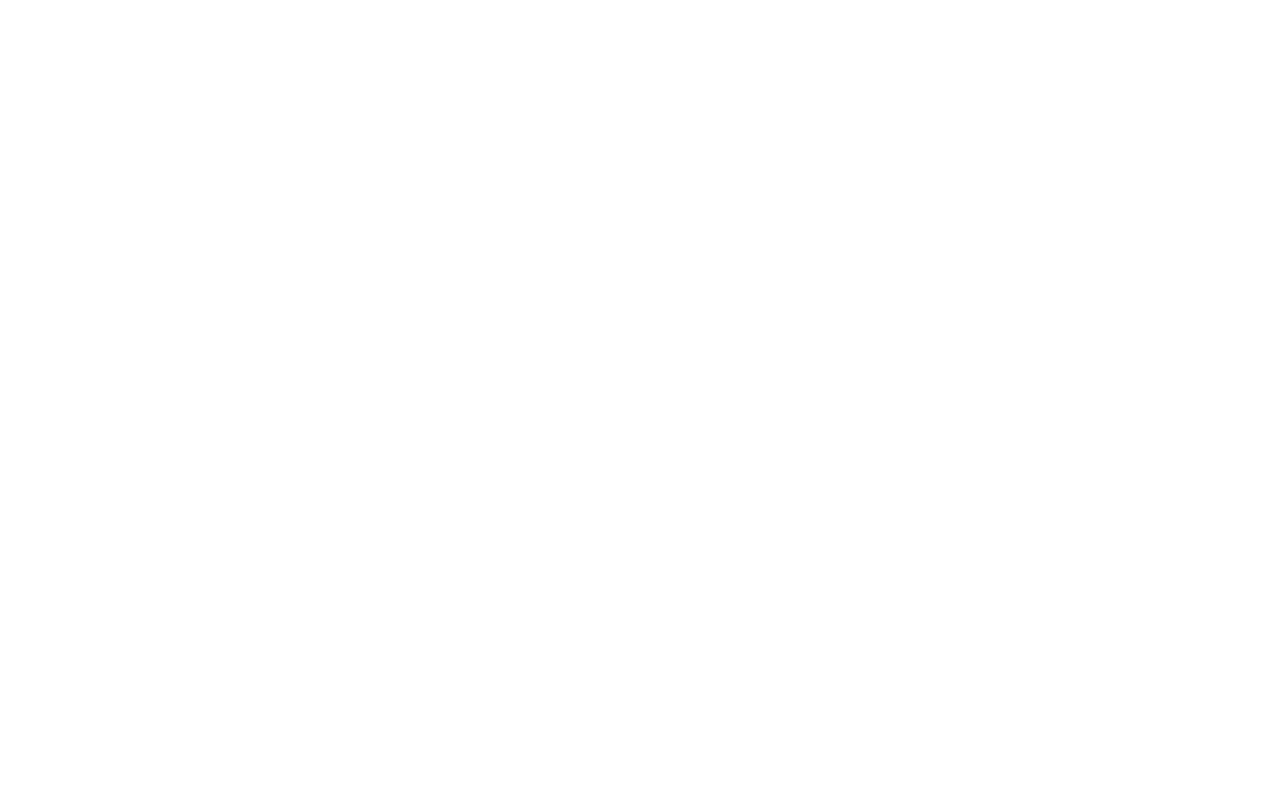
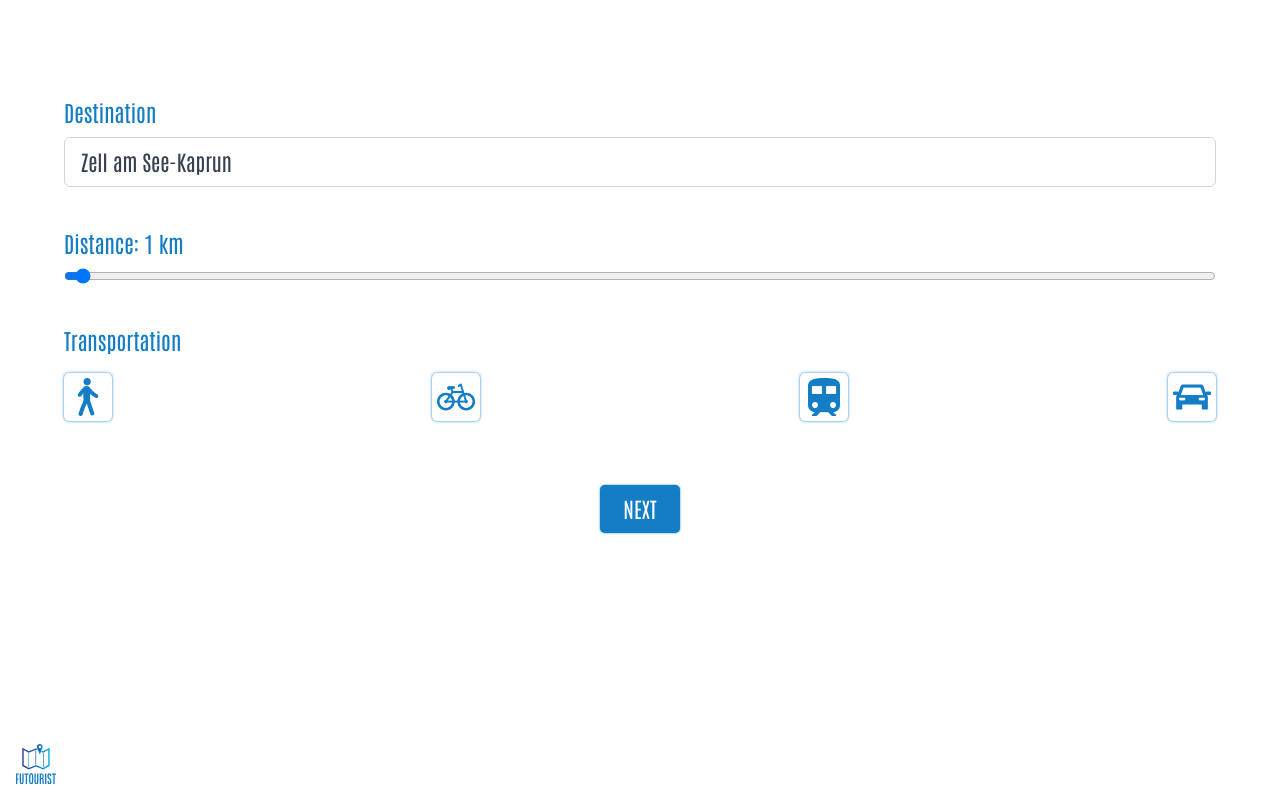
Before and after one commit to GastroHack/Futourist, a React (Create React App) app in the folder frontend/: page /generalInfo in a window 1280 px wide. Before the commit this address had no page. Built offline with nearby package versions, Linux system fonts and the light colour scheme.

Commit message:
refactor FE little bit (#9)

```diff
--- a/frontend/src/App.js
+++ b/frontend/src/App.js
@@ -2,9 +2,9 @@
 import Overview from "./components/Overview";
 import Splash from "./components/Splash/Splash";
 import "./App.css";
-import Form from "./components/Form/Form";
 import TypeOfTravel from "./components/Form/components/TypeOfTravel/TypeOfTravel";
 import Activities from "./components/Form/components/Activities/Activities";
+import GeneralInfo from "./components/Form/components/GeneralInfo/GeneralInfo";
 
 function App() {
   return (
@@ -12,7 +12,7 @@
       <Routes>
         <Route exact path="/" element={<Splash />} />
         <Route path="/overview" element={<Overview />} />
-        <Route path="/form" element={<Form />} />
+        <Route path="/generalInfo" element={<GeneralInfo />} />
         <Route path="/typeOfTravel" element={<TypeOfTravel />} />
         <Route path="/activities" element={<Activities />} />
       </Routes>
--- a/frontend/src/components/Form/Form.css
+++ /dev/null
@@ -1,5 +0,0 @@
-.wrapper {
-  margin: 6rem 4rem;
-  color: #137dc5;
-  font-size: 16pt;
-}
--- a/frontend/src/components/Form/Form.js
+++ /dev/null
@@ -1,17 +0,0 @@
-import React from "react";
-import Logo from "../../Logo.js";
-import GeneralInfo from "./components/GeneralInfo/GeneralInfo";
-import "./Form.css";
-
-const Form = () => {
-  return (
-    <div className="wrapper">
-      <GeneralInfo />
-      <div className="logo">
-        <Logo />
-      </div>
-    </div>
-  );
-};
-
-export default Form;
--- a/frontend/src/components/Form/components/GeneralInfo/GeneralInfo.css
+++ b/frontend/src/components/Form/components/GeneralInfo/GeneralInfo.css
@@ -75,3 +75,9 @@
   display: flex;
   justify-content: center;
 }
+
+.generalInfoWrapper {
+	padding: 6rem 4rem;
+	font-size: 16pt;
+	color: #137dc5;
+}
--- a/frontend/src/components/Form/components/GeneralInfo/GeneralInfo.js
+++ b/frontend/src/components/Form/components/GeneralInfo/GeneralInfo.js
@@ -12,7 +12,7 @@
   const [range, setRange] = useState(1);
 
   return (
-    <div>
+    <div class="generalInfoWrapper">
       <div className="mb-10">
         <label className="subTitles" htmlFor="location">
           Destination
@@ -58,9 +58,9 @@
         </div>
       </div>
       <div className="buttonWrapper">
-        <button className="next">
-          <Link to="/typeOfTravel">NEXT</Link>
-        </button>
+        <Link to="/typeOfTravel">
+          <button className="next">NEXT</button>
+        </Link>
       </div>
       <div className="logo">
         <Logo />
--- a/frontend/src/components/Overview.js
+++ b/frontend/src/components/Overview.js
@@ -1,6 +1,6 @@
 import React, { useEffect, useState } from "react";
 import SpotSidebar from "./SpotSidebar/SpotSidebar";
-import Map from "./Map";
+import Map from "./Map/Map";
 
 const Overview = () => {
   const [spots, setSpots] = useState([]);
--- a/frontend/src/components/Splash/Splash.js
+++ b/frontend/src/components/Splash/Splash.js
@@ -6,7 +6,7 @@
 const Splash = () => (
   <div className="flex flex-col justify-center h-screen mx-24">
     <Logo className="w-full" />
-    <Link to="/form" className="flex mx-auto mt-12">
+    <Link to="/generalInfo" className="flex mx-auto mt-12">
       <button className="startJourney px-5 w-auto whitespace-nowrap">
         Start your Adventure!
       </button>
--- a/frontend/src/components/SpotSidebar/SpotSidebar.js
+++ b/frontend/src/components/SpotSidebar/SpotSidebar.js
@@ -26,11 +26,7 @@
     }
   };
 
-  const renderSuggestionItem = (
-    { imgUrl = DEFAULT_IMG_URL, name },
-    index,
-    suggestionIndex
-  ) => {
+  const renderSuggestionItem = ({ imgUrl, name }, index, suggestionIndex) => {
     let imageSrc = imgUrl || DEFAULT_IMG_URL;
 
     return (
@@ -66,18 +62,22 @@
     return null;
   }
 
+  const arrowButton = (
+    <button
+      onClick={toggleExpanded}
+      className="arrowButton absolute left-full w-5 h-10 rounded-r text-gray-500 bg-gray-200 text-center"
+    >
+      {expanded ? "<" : ">"}
+    </button>
+  );
+
   return (
     <div
       className={`fixed sidebar ${
         expanded ? "sidebarExpanded" : ""
       } h-screen bg-white rounded p-3 shadow-lg`}
     >
-      <button
-        onClick={toggleExpanded}
-        className="arrowButton absolute left-full w-5 h-10 rounded-r text-gray-500 bg-gray-200 text-center"
-      >
-        {expanded ? "<" : ">"}
-      </button>
+      {arrowButton}
       <div
         className={`title ${expanded ? "titleExpanded" : ""} text-center mb-5`}
       >
```
Also changed, not shown: frontend/src/components/Map/Map.js (renamed from frontend/src/components/Map.js, +2 -6 lines), frontend/src/components/Map/GoogleMap.js (renamed from frontend/src/components/GoogleMap.js), frontend/src/components/Map/Marker.js (renamed from frontend/src/components/Marker.js).
